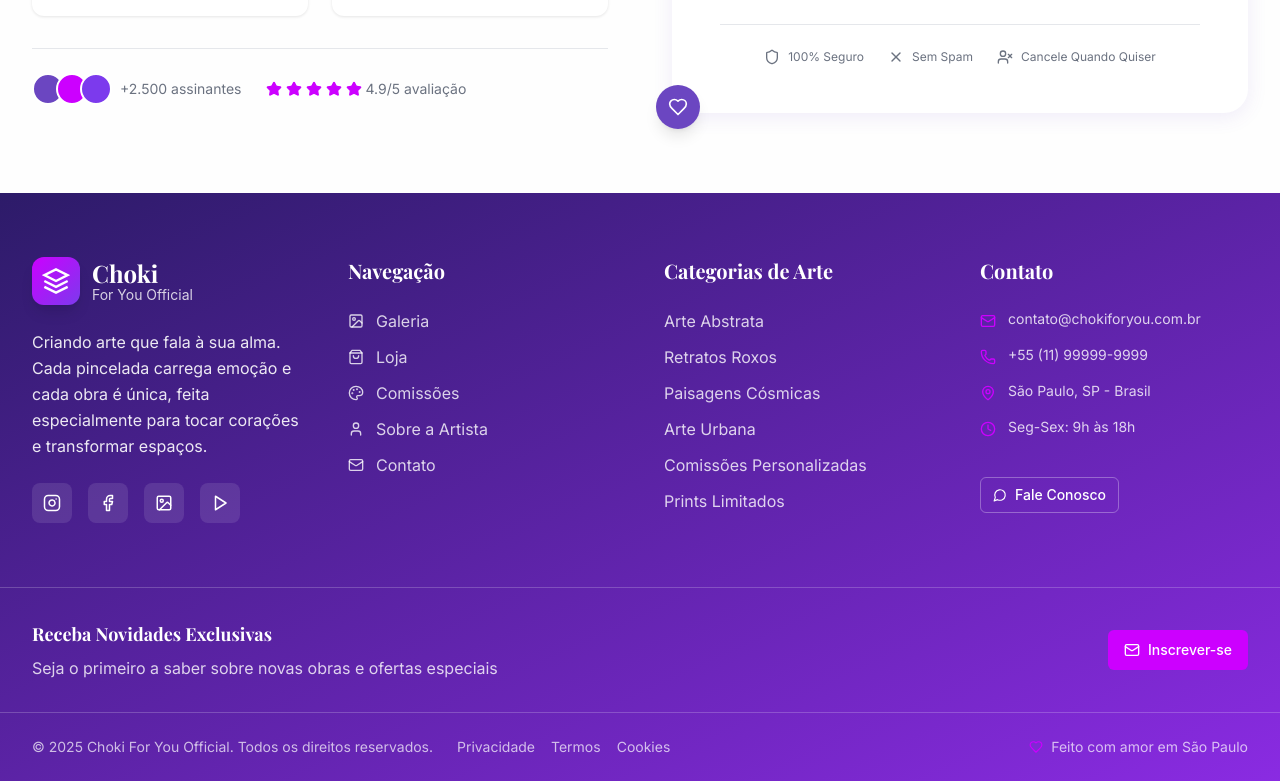
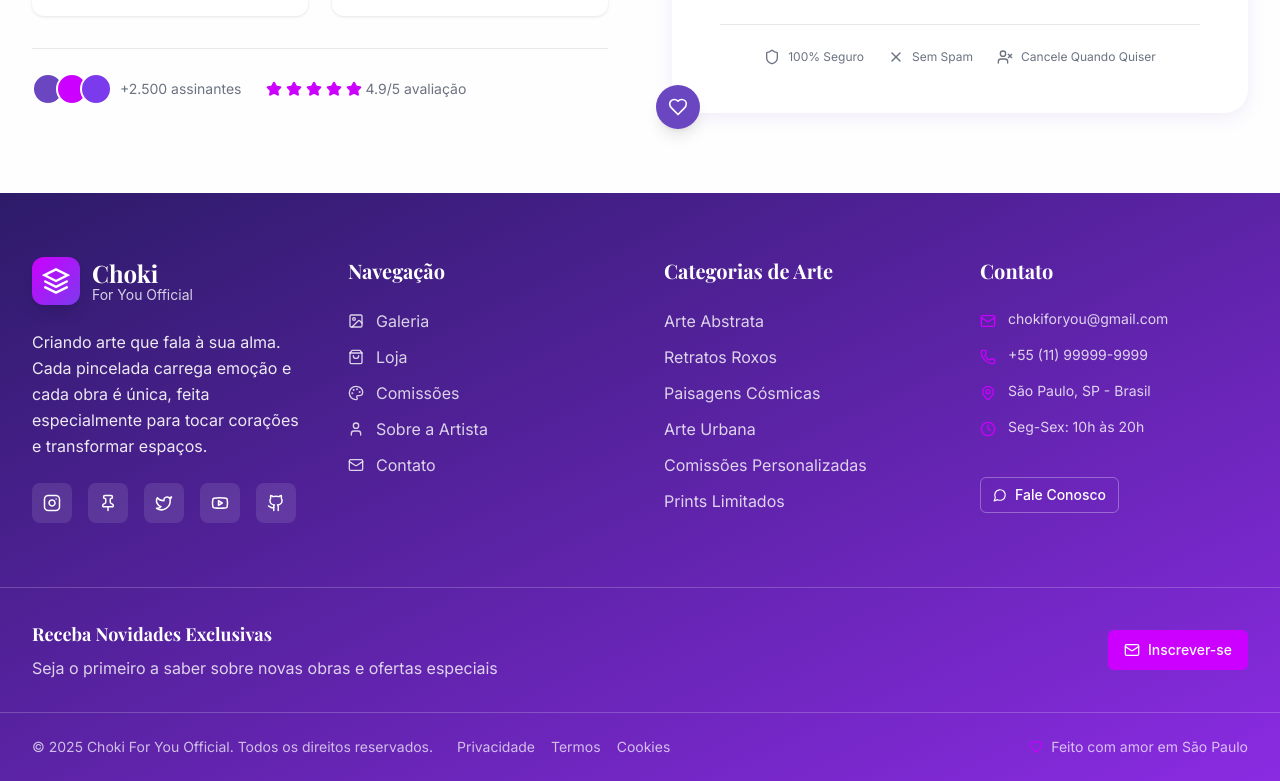
Before and after one commit to Chokiwars/Choki_for_you-Website, a React (Vite) app in the folder choki-for-you/: page / in a window 1280 px wide. Shown: the part 5880-6661 px from the top of the page. Built offline with nearby package versions, Linux system fonts and the light colour scheme.

Commit message:
Alterando as redes sociais no footer

```diff
--- a/choki-for-you/src/pages/homepage/components/Footer.jsx
+++ b/choki-for-you/src/pages/homepage/components/Footer.jsx
@@ -25,16 +25,17 @@ const Footer = () => {
 
   const socialLinks = [
     { name: 'Instagram', icon: 'Instagram', url: 'https://instagram.com/choki_for_you', followers: '12.5K' },
-    { name: 'Facebook', icon: 'Facebook', url: 'https://facebook.com/chokiforyou', followers: '8.2K' },
-    { name: 'Pinterest', icon: 'Image', url: 'https://pinterest.com/chokiart', followers: '15.8K' },
-    { name: 'YouTube', icon: 'Play', url: 'https://youtube.com/chokiart', followers: '3.1K' }
+    { name: 'Pinterest', icon: 'Pin', url: 'https://pinterest.com/chokiart', followers: '15.8K' },
+    { name: 'Twitter', icon: 'Twitter', url: 'https://cara.app/chokiforyou/all', followers: '3.1K' },
+    { name: 'YouTube', icon: 'Youtube', url: 'https://www.youtube.com/@Choki_for_you', followers: '3.1K' },
+    { name: 'Github', icon: 'Github', url: 'https://github.com/Chokiwars', followers: '8.2K' },
   ];
 
   const contactInfo = [
-    { icon: 'Mail', text: 'contato@chokiforyou.com.br', type: 'email' },
+    { icon: 'Mail', text: 'chokiforyou@gmail.com', type: 'email' },
     { icon: 'Phone', text: '+55 (11) 99999-9999', type: 'phone' },
     { icon: 'MapPin', text: 'São Paulo, SP - Brasil', type: 'location' },
-    { icon: 'Clock', text: 'Seg-Sex: 9h às 18h', type: 'hours' }
+    { icon: 'Clock', text: 'Seg-Sex: 10h às 20h', type: 'hours' }
   ];
 
   return (
```
